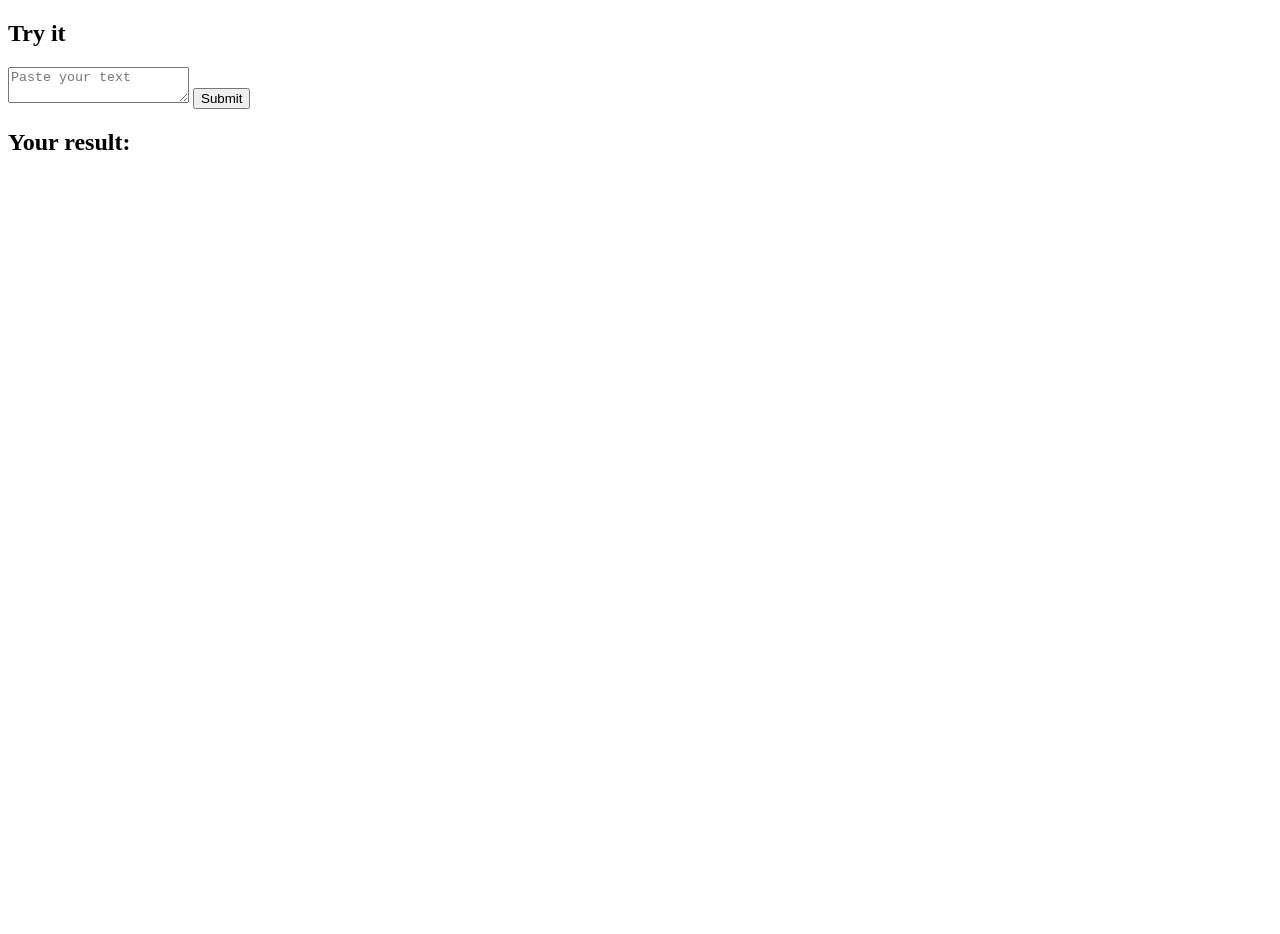
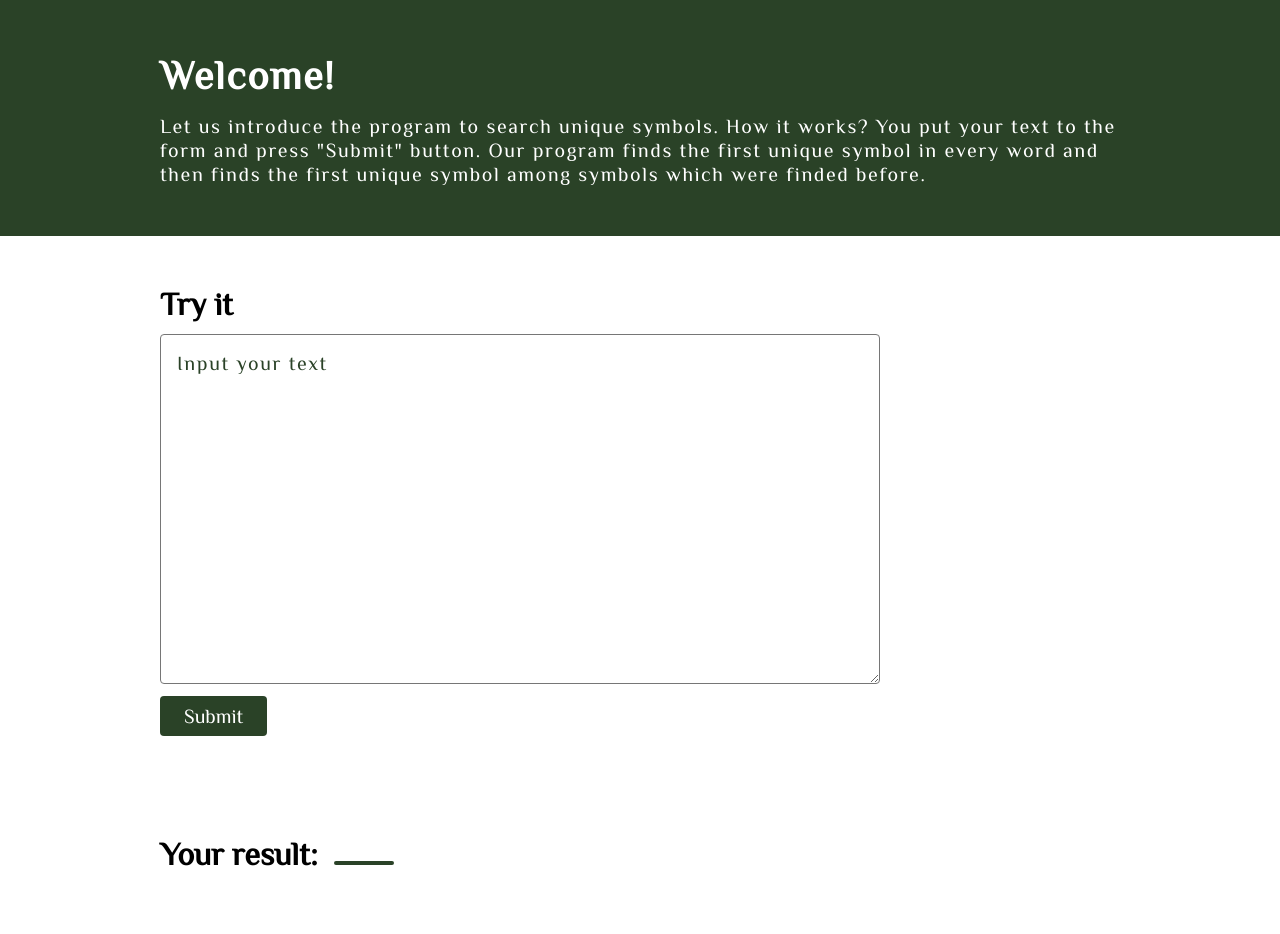
Before and after one commit to MarynaPotiievska/unique-symbols-search, a plain HTML site: page index.html in a window 1280 px wide. Before the commit the page ends 800 px from the top, so only its background shows below. Drawn offline with nearby package versions, Linux system fonts and the light colour scheme.

Commit message:
improved UI/UX and added styles

```diff
--- /dev/null
+++ b/index.css
@@ -0,0 +1,98 @@
+:root {
+	--color-accent: #2a4227;
+
+	--normal-margin-bottom: 12px;
+
+	--border-radius: 4px;
+
+	--normal-font-size: 20px;
+	--normal-line-height: calc(24 / 20);
+	--letter-spacing: 0.1rem;
+}
+
+body {
+	font-family: "Philosopher", sans-serif;
+}
+
+h1,
+h2,
+p {
+	margin: 0;
+}
+
+.welcome {
+	background-color: var(--color-accent);
+	color: #ffffff;
+}
+
+.container {
+	width: 75%;
+	margin: 0 auto;
+	padding: 50px 0;
+}
+
+.welcome-title {
+	margin-bottom: var(--normal-margin-bottom);
+	font-size: 40px;
+	line-height: calc(52 / 40);
+	letter-spacing: var(--letter-spacing);
+}
+
+.welcome-text {
+	font-size: var(--normal-font-size);
+	line-height: var(--normal-line-height);
+	letter-spacing: var(--letter-spacing);
+}
+
+.title {
+	margin-bottom: var(--normal-margin-bottom);
+	font-size: 32px;
+	line-height: calc(36 / 32);
+}
+
+.input {
+	display: block;
+	width: 75%;
+	height: 350px;
+	margin-bottom: var(--normal-margin-bottom);
+	padding: 16px;
+	border-radius: var(--border-radius);
+}
+
+.input:focus {
+	width: 100%;
+	outline: none;
+}
+
+.input::placeholder {
+	font-size: var(--normal-font-size);
+	line-height: var(--normal-line-height);
+	letter-spacing: var(--letter-spacing);
+	color: var(--color-accent);
+}
+
+.btn {
+	padding: 8px 24px;
+	border: none;
+	border-radius: var(--border-radius);
+	font-size: var(--normal-font-size);
+	line-height: var(--normal-line-height);
+	color: #ffffff;
+	background-color: var(--color-accent);
+	cursor: pointer;
+}
+
+.result .container {
+	display: flex;
+	align-items: baseline;
+	gap: 16px;
+}
+
+.result-symbol {
+	min-width: 60px;
+	border: 2px solid var(--color-accent);
+	border-radius: var(--border-radius);
+	text-align: center;
+	font-size: 36px;
+	line-height: var(--normal-line-height);
+}
--- a/index.html
+++ b/index.html
@@ -1,23 +1,50 @@
 <!DOCTYPE html>
 <html lang="en">
+
 <head>
   <meta charset="UTF-8" />
   <meta name="viewport" content="width=device-width, initial-scale=1.0" />
+  <link rel="preconnect" href="https://fonts.googleapis.com" />
+  <link rel="preconnect" href="https://fonts.gstatic.com" crossorigin />
+  <link href="https://fonts.googleapis.com/css2?family=Philosopher&display=swap" rel="stylesheet" />
+  <link rel="stylesheet"
+    href="https://cdnjs.cloudflare.com/ajax/libs/modern-normalize/1.0.0/modern-normalize.min.css" />
+  <link rel="stylesheet" href="index.css" />
   <title>Become A Developer</title>
 </head>
+
 <body>
   <main>
+    <section class="welcome">
+      <div class="container">
+        <h1 class="welcome-title">Welcome!</h1>
+        <p class="welcome-text">
+          Let us introduce the program to search unique symbols.
+          How it works? You put your text to the form and press "Submit"
+          button. Our program finds the first unique symbol in every word and
+          then finds the first unique symbol among symbols which
+          were finded before.
+        </p>
+      </div>
+    </section>
+    <section class="text">
+      <div class="container">
+        <h2 class="title">Try it</h2>
         <form>
-		<h2>Try it</h2>
-		<textarea type="text" placeholder="Paste your text"></textarea>
-        <button type="submit">Submit</button>
+          <textarea type="text" placeholder="Input your text" required class="input"></textarea>
+          <button type="submit" class="btn">Submit</button>
         </form>
-      <div>
-        <h2>Your result:</h2>
-		<p></p>
       </div>
+    </section>
+    <section class="result">
+      <div class="container">
+        <h2 class="title">Your result:</h2>
+        <span class="result-symbol"></span>
+      </div>
+    </section>
   </main>
 
   <script src="index.js"></script>
 </body>
+
 </html>
--- a/index.js
+++ b/index.js
@@ -1,10 +1,12 @@
 const refs = {
   form: document.querySelector("form"),
-  resultRow: document.querySelector("p"),
+  resultRow: document.querySelector("span"),
 };
 
 const findUniqueSymbol = (word) => {
-	const uniqueSymbols = [...word].filter(symbol => word.indexOf(symbol) === word.lastIndexOf(symbol));
+  const uniqueSymbols = [...word].filter(
+    (symbol) => word.indexOf(symbol) === word.lastIndexOf(symbol)
+  );
   return uniqueSymbols[0];
 };
 
```
Lines whose indentation alone changed are shown as unchanged.
